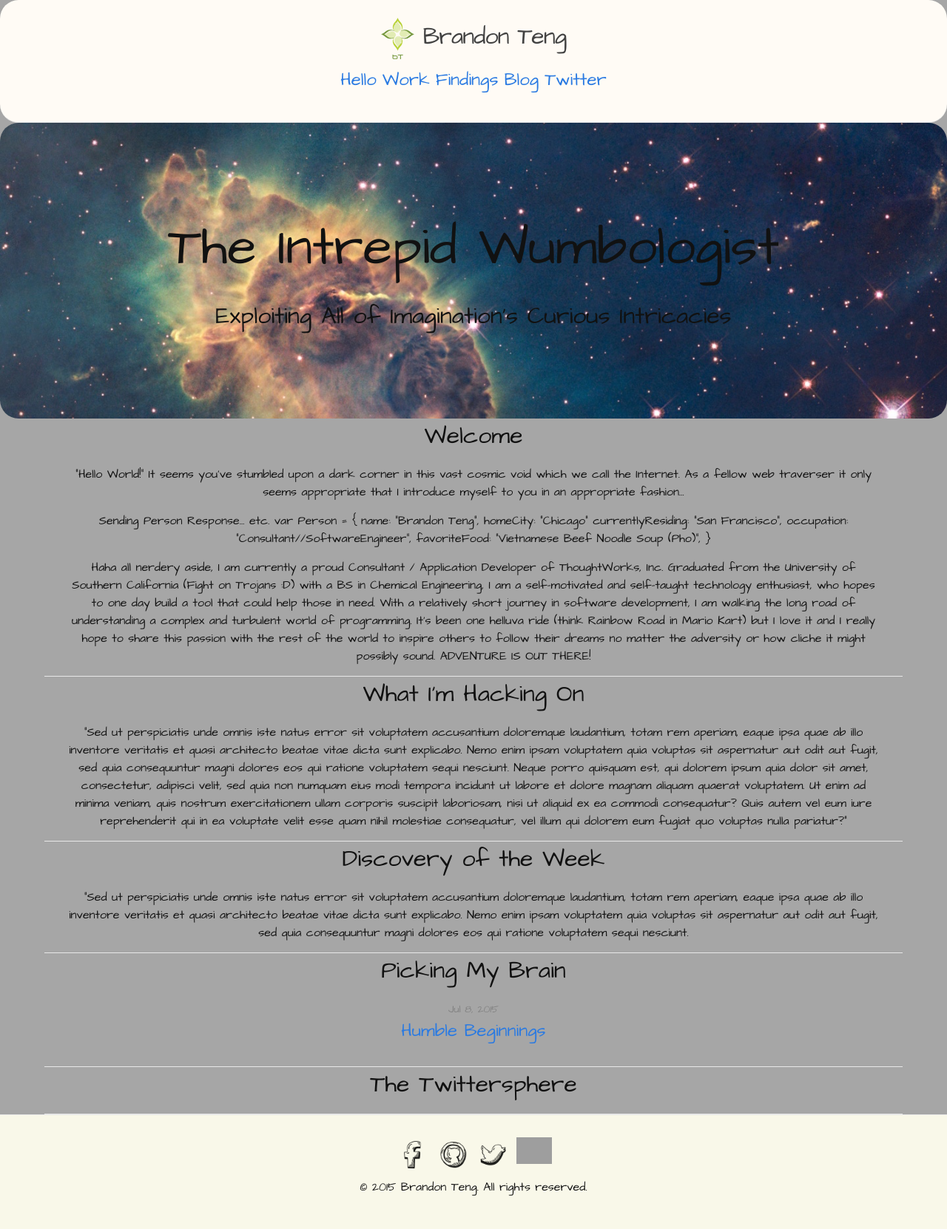
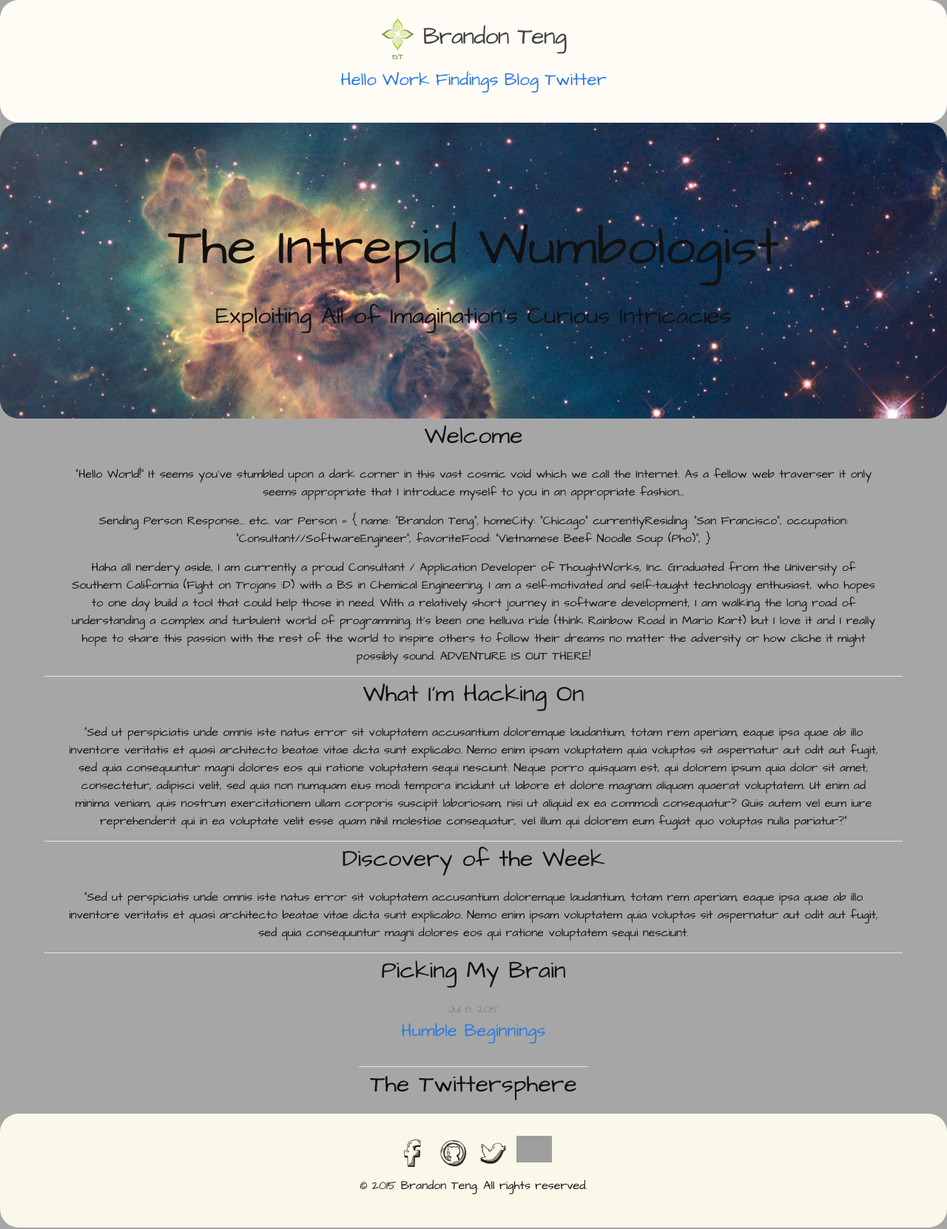
Before and after one commit to bteng22/bteng22.github.io, a Jekyll site: the page built from 00-index.html, in a window 1280 px wide. Shown: the whole page at 74% size. Built offline with Jekyll 4.4.1, drawn with Linux system fonts in a browser that asks for light colours; grey boxes are pictures that could not be loaded.

Commit message:
refator footer style and remove border-bottom on twittersphere

```diff
--- a/_includes/footer.html
+++ b/_includes/footer.html
@@ -1,7 +1,5 @@
 <footer class="site-footer">
-
-  <div class="wrapper">
-
+  <section>
     <a title="Facebook" href="https://facebook.com/{{ site.username }}">
       <span class="icon icon--facebook hvr-pulse">
       </span>
@@ -18,11 +16,9 @@
       <span class="icon icon--stackoverflow hvr-pulse">
       </span>
     </a>
+  </section>
 
-    <p>
-      © 2015 Brandon Teng. All rights reserved.
-    </p>
-
-  </div>
-
+  <p>
+    © 2015 Brandon Teng. All rights reserved.
+  </p>
 </footer>
--- a/_sass/_layout.scss
+++ b/_sass/_layout.scss
@@ -61,10 +61,12 @@ nav {
  * Site footer
  */
 .site-footer {
-    background-color: #F9F8E9;
-    border-top: 1px solid $grey-color-light;
-    padding: $spacing-unit 0;
-    text-align: center;
+  display: flex;
+  flex-direction: column;
+  border-radius: 25px;
+  background-color: #F9F8E9;
+  padding: $spacing-unit 0;
+  text-align: center;
 }
 
 .footer-heading {
@@ -147,9 +149,13 @@ nav {
 }
 
 .home-content {
+  display: flex;
+  flex-direction: column;
   text-align: center;
   section {
-    border-bottom: 1px solid #e8e8e8;
+    &:not(:last-child) {
+      border-bottom: 1px solid #e8e8e8;
+    }
   }
 }
 
```
